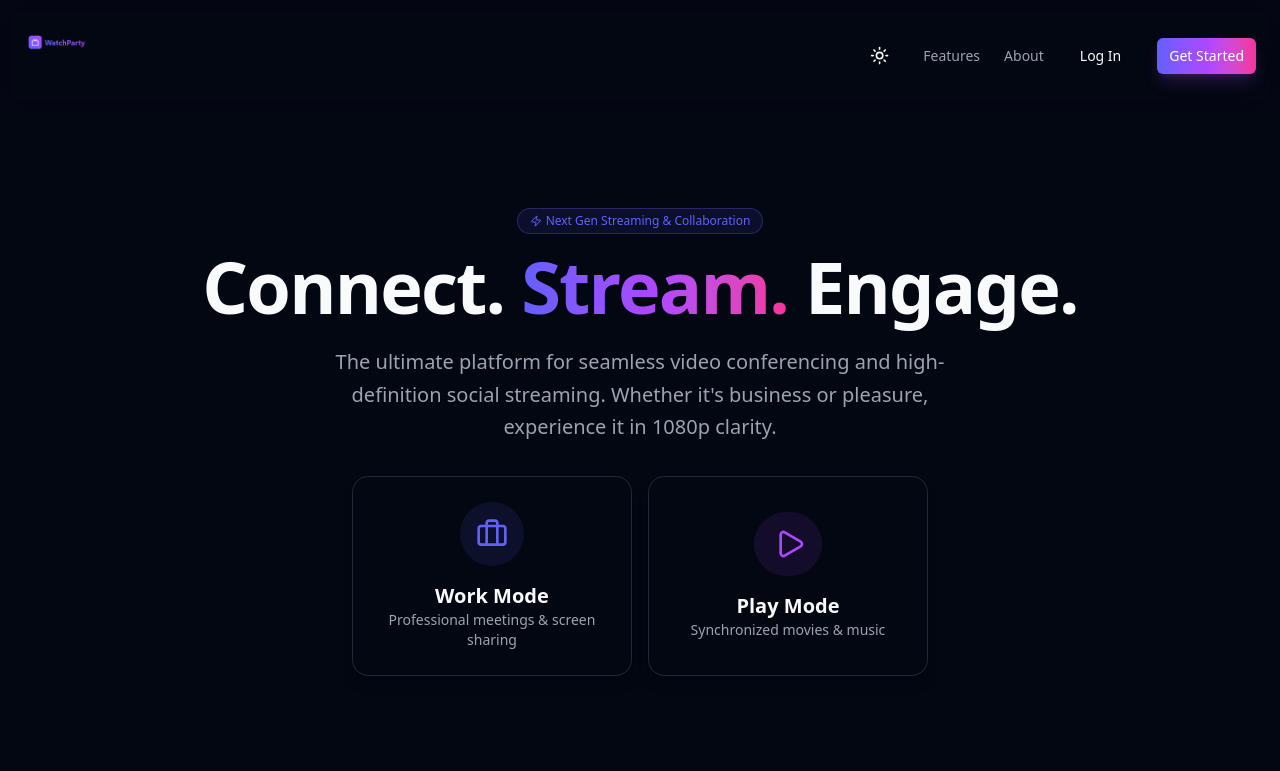
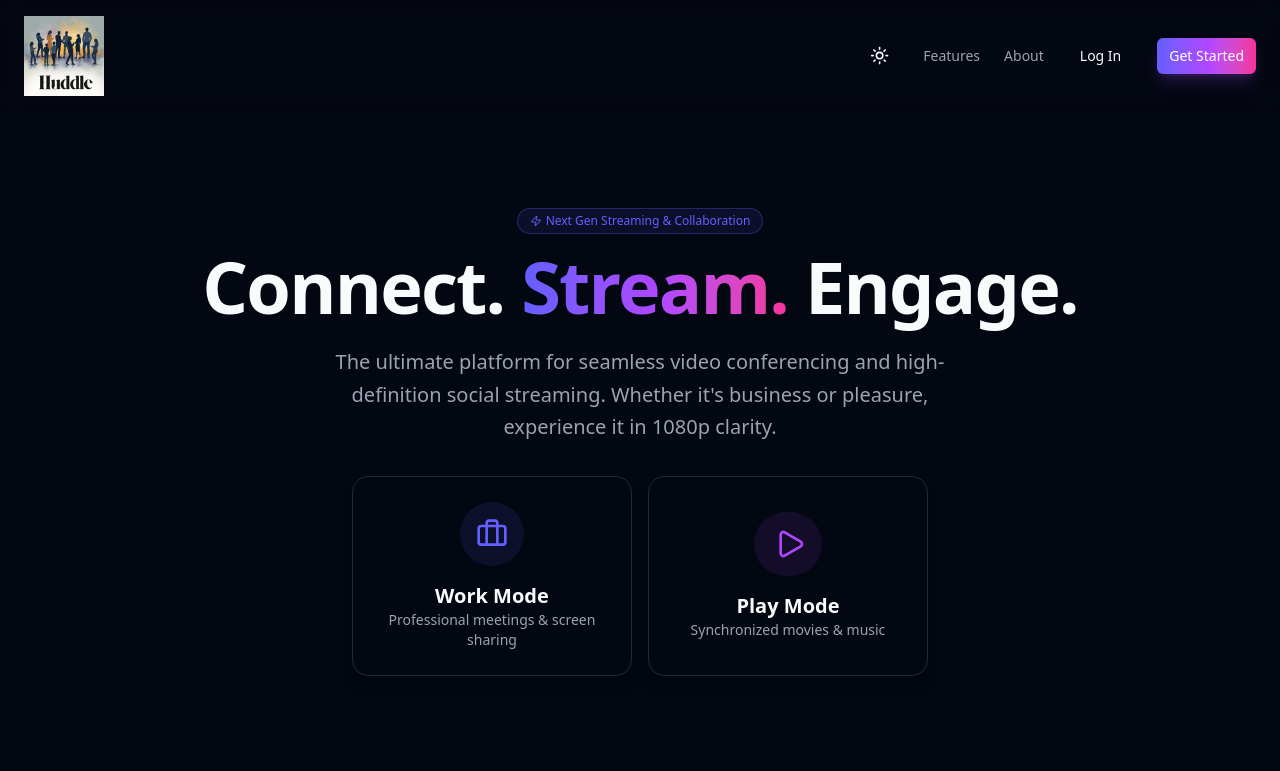
Before and after one commit to Gaurav-Sharma-007/Huddle, a Next.js app: page / in a window 1280 px wide. Shown: the top 771 px of the page. Built offline with nearby package versions, Linux system fonts and the light colour scheme.

Commit message:
feat: apply global Huddle branding and add animations

```diff
--- a/app/dashboard/layout.tsx
+++ b/app/dashboard/layout.tsx
@@ -1,6 +1,7 @@
 "use client";
 
 import { Video, Home, Settings, LogOut, Clapperboard, MonitorPlay } from "lucide-react";
+import { motion } from "framer-motion";
 import Link from "next/link";
 import { usePathname } from "next/navigation";
 import { Button } from "@/components/ui/button";
@@ -48,7 +49,12 @@ export default function DashboardLayout({ children }: { children: React.ReactNod
             </aside>
 
             {/* Main Content */}
-            <main className="flex-1 overflow-y-auto relative">
+            <motion.main
+                initial={{ opacity: 0, x: 20 }}
+                animate={{ opacity: 1, x: 0 }}
+                transition={{ duration: 0.4 }}
+                className="flex-1 overflow-y-auto relative"
+            >
                 {/* Mobile Header Placeholder */}
                 <header className="md:hidden flex items-center p-4 border-b bg-card gap-2">
                     <img src="/logo.png" alt="Huddle Logo" className="w-10 h-10 object-contain" />
@@ -56,7 +62,7 @@ export default function DashboardLayout({ children }: { children: React.ReactNod
                 <div className="p-6 md:p-8 max-w-7xl mx-auto">
                     {children}
                 </div>
-            </main>
+            </motion.main>
         </div>
     );
 }
--- a/app/layout.tsx
+++ b/app/layout.tsx
@@ -14,8 +14,8 @@ const geistMono = Geist_Mono({
 });
 
 export const metadata: Metadata = {
-  title: "Create Next App",
-  description: "Generated by create next app",
+  title: "Huddle | Connect. Stream. Engage.",
+  description: "The ultimate platform for seamless video conferencing and high-definition social streaming.",
 };
 
 export default function RootLayout({
--- a/app/page.tsx
+++ b/app/page.tsx
@@ -10,9 +10,18 @@ export default function Home() {
   return (
     <div className="min-h-screen bg-background text-foreground overflow-hidden relative">
       {/* Background Gradients */}
+      {/* Background Gradients */}
       <div className="absolute top-0 left-0 w-full h-full overflow-hidden -z-10 pointer-events-none">
-        <div className="absolute top-[-20%] left-[-10%] w-[50%] h-[50%] rounded-full bg-indigo-500/20 blur-[120px]" />
-        <div className="absolute bottom-[-20%] right-[-10%] w-[50%] h-[50%] rounded-full bg-purple-500/20 blur-[120px]" />
+        <motion.div
+          animate={{ x: [0, 50, 0], y: [0, 30, 0], scale: [1, 1.1, 1] }}
+          transition={{ duration: 15, repeat: Infinity, ease: "linear" }}
+          className="absolute top-[-20%] left-[-10%] w-[50%] h-[50%] rounded-full bg-indigo-500/20 blur-[120px]"
+        />
+        <motion.div
+          animate={{ x: [0, -40, 0], y: [0, -40, 0], scale: [1, 1.2, 1] }}
+          transition={{ duration: 18, repeat: Infinity, ease: "linear" }}
+          className="absolute bottom-[-20%] right-[-10%] w-[50%] h-[50%] rounded-full bg-purple-500/20 blur-[120px]"
+        />
       </div>
 
       {/* Navigation */}
```
Also changed, not shown: public/logo.png.
